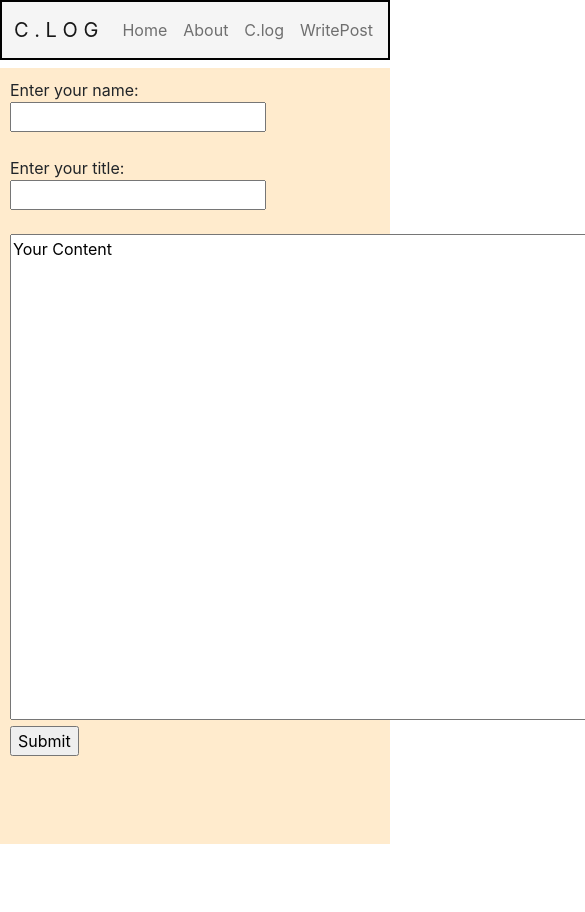
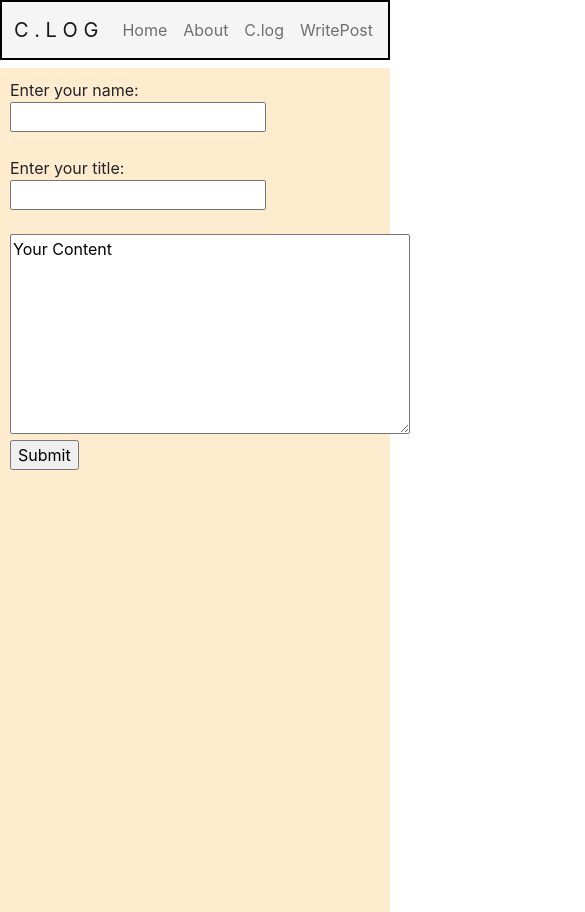
Before and after one commit to Saarthak-Arora/beeSt1, a React (Create React App) app: page /WritePost in a window 390 px wide. Shown: the top 912 px of the page, 585 px wide, since content can reach past the window. Before the commit the page ends 844 px from the top, so only its background shows below. Built offline with nearby package versions, Linux system fonts and the light colour scheme; the HTML template or start-up script is replaced by a standard one.

Commit message:
make responsive

```diff
--- a/src/component/Home.css
+++ b/src/component/Home.css
@@ -21,3 +21,14 @@
     width: 100%;
     height: 100%;
  }
+
+ @media only screen and (max-width: 600px) {
+
+   .i-sk{
+     flex-direction: column-reverse;
+   }
+   .pic{
+      display: none;
+   }
+
+}
--- a/src/component/WritePost.css
+++ b/src/component/WritePost.css
@@ -1,5 +1,5 @@
 .contain{
-    height: 92vh;
+    height: 100%;
     background-color: blanchedalmond;
     width: 100%;
     margin-top: 8vh;
@@ -10,3 +10,12 @@
 .wrapper{
     padding: 10px;
 }
+
+@media only screen and (max-width: 600px) {
+
+      .wrapper textarea{
+        width : 400px;
+        height: 200px;
+      }
+
+  }
--- a/src/component/clog.css
+++ b/src/component/clog.css
@@ -4,5 +4,7 @@
     height : 80vh;
     background-color:rgb(247, 237, 165);
     margin: 100px;
+    background-color: blanchedalmond;
+    overflow: auto;
 
 }
```
